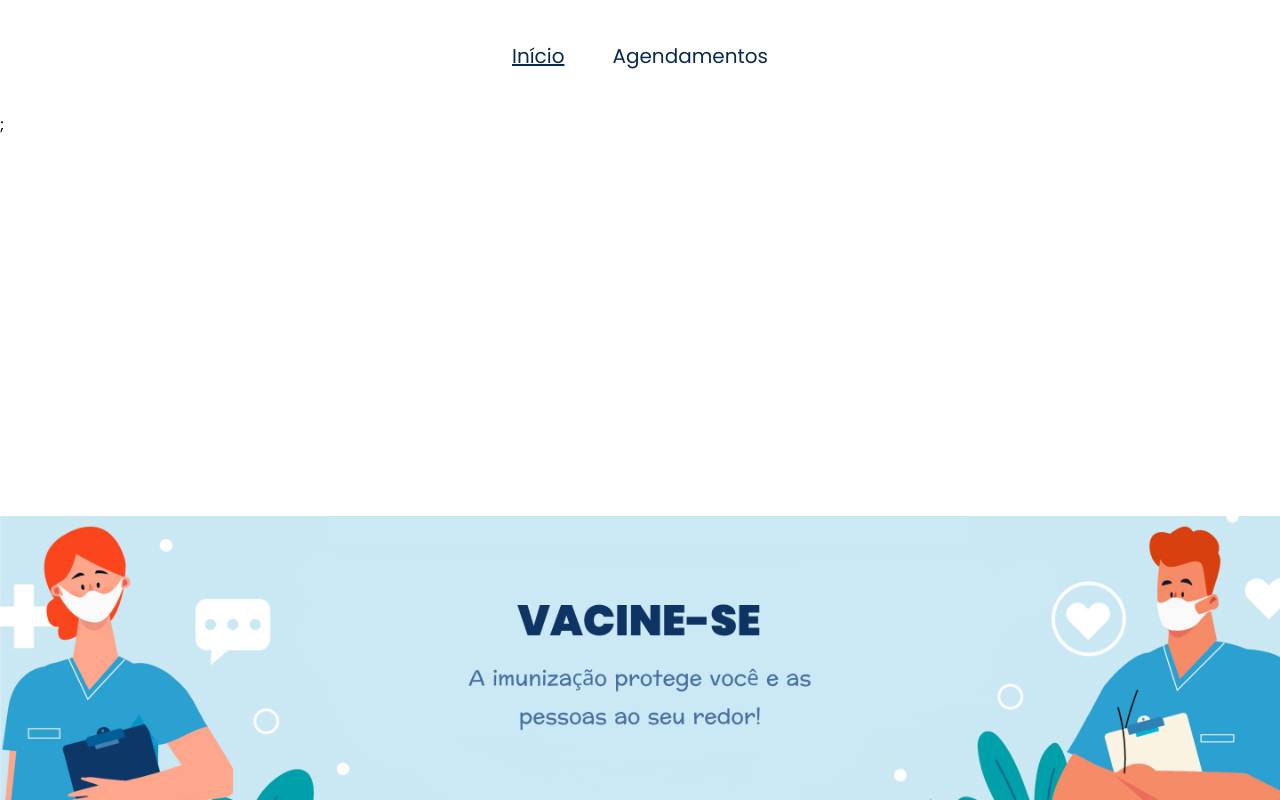
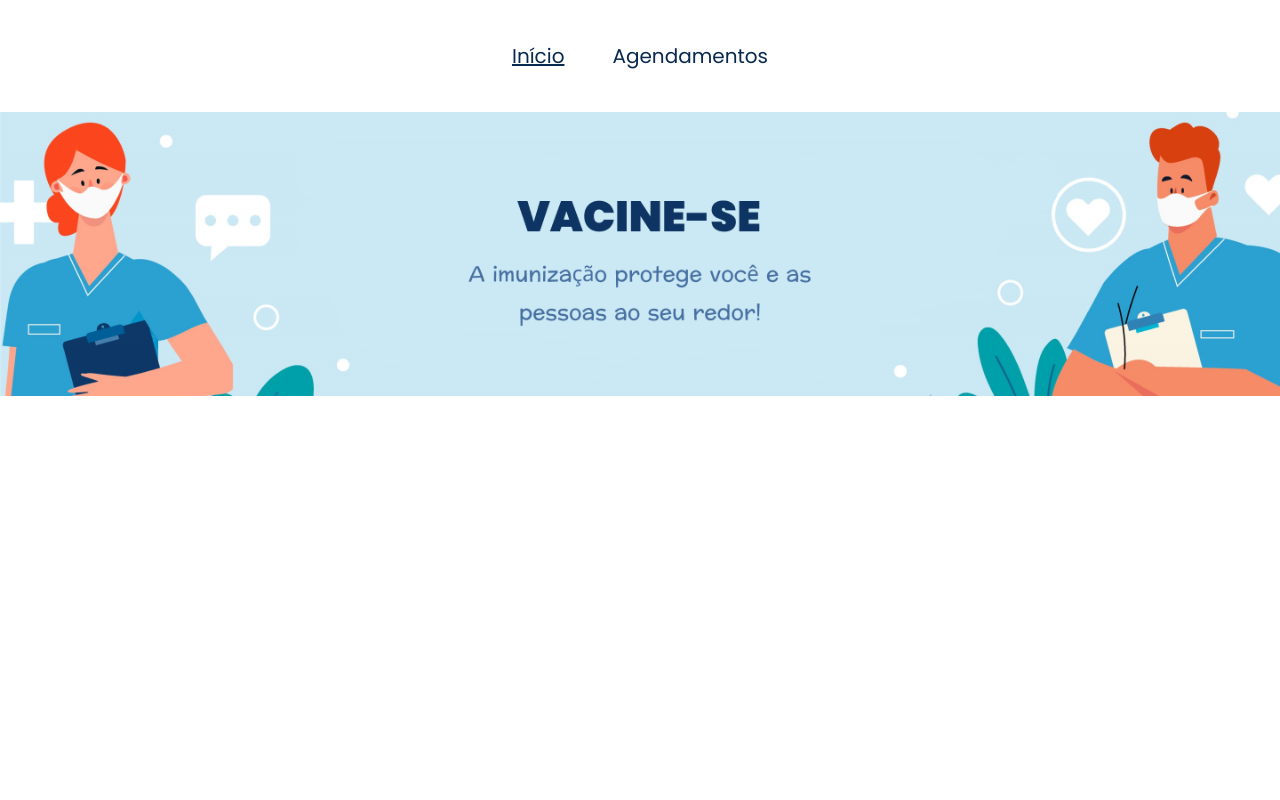
Before and after one commit to amndalsr/covid-vaccine-scheduling-frontend, a React (Vite) app: page / in a window 1280 px wide. Built offline with nearby package versions, Linux system fonts and the light colour scheme.

Commit message:
chore: settings in Banner css style

```diff
--- a/src/App.jsx
+++ b/src/App.jsx
@@ -5,7 +5,7 @@ import Menu from "./components/Menu";
 function App() {
   return (
     <BrowserRouter>
-      <Menu />;
+      <Menu />
       <Banner />
     </BrowserRouter>
   );
--- a/src/components/Banner/Banner.module.css
+++ b/src/components/Banner/Banner.module.css
@@ -1,6 +1,5 @@
 .banner {
     width: 100%;
-    display: flex;
     justify-content: center;
     align-items: center;
     overflow: hidden;
```
